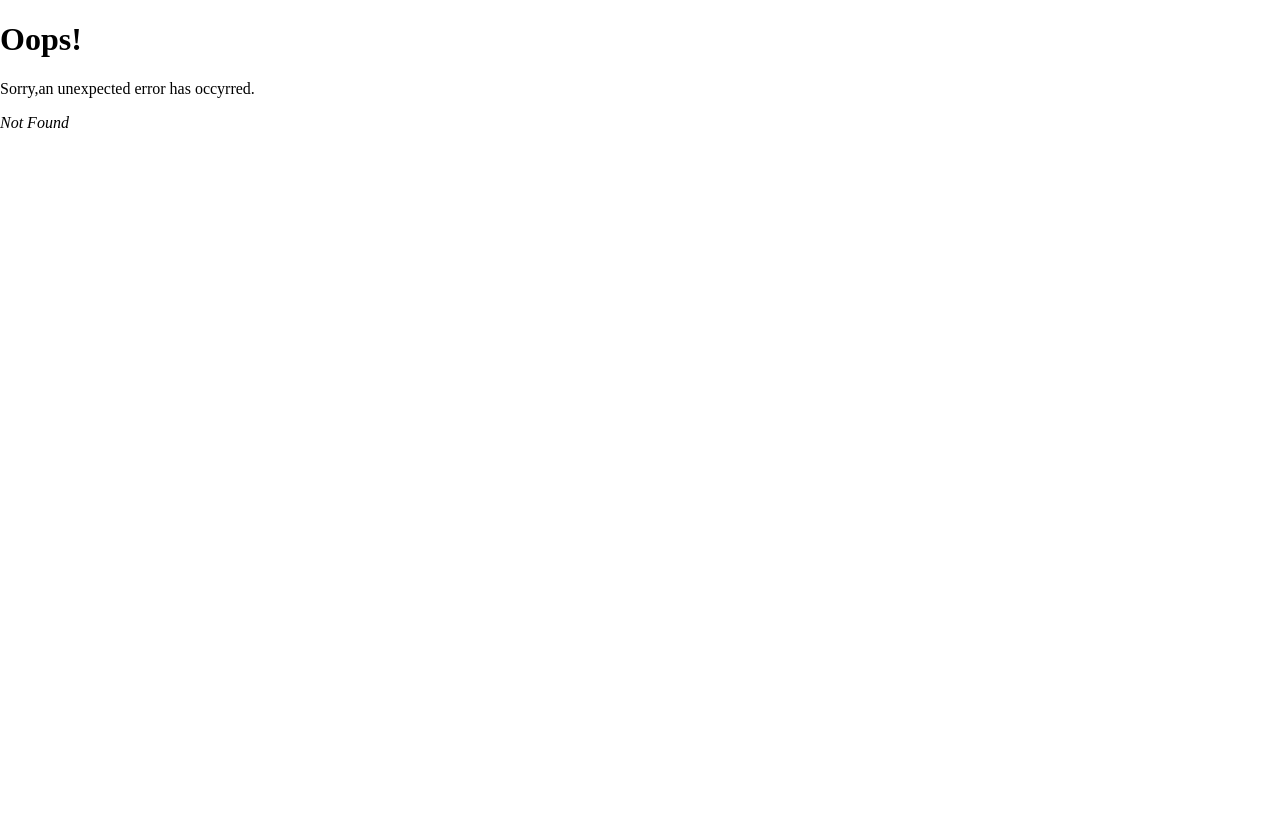
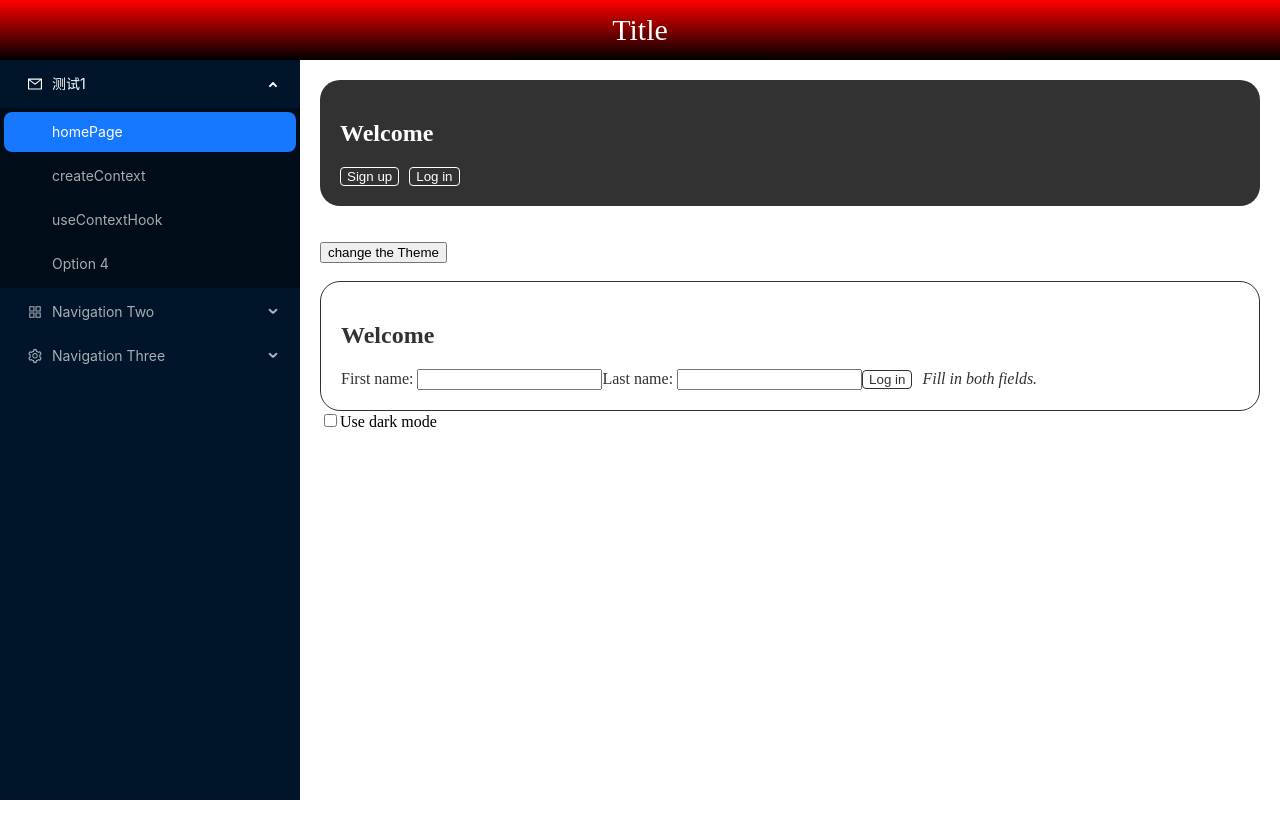
Before and after one commit to wxh233/react-qpi-test, a React (Vite) app: page /useContext in a window 1280 px wide. Before the commit this address had no page. After the commit the page ends 800 px from the top, so only its background shows below. Built offline with nearby package versions, Linux system fonts and the light colour scheme.

Commit message:
[feat] 添加useContextHook测试demo

```diff
--- a/src/App.tsx
+++ b/src/App.tsx
@@ -28,7 +28,7 @@ const items: MenuItem[] = [
   getItem('测试1', 'sub1', <MailOutlined />, [
     getItem(<Link to={`home`}>homePage</Link>, '1'),
     getItem(<Link to={`createContext`}>createContext</Link>, '2'),
-    getItem('Option 3', '3'),
+    getItem(<Link to={`useContext`}>useContextHook</Link>, '3'),
     getItem('Option 4', '4'),
   ]),
 
@@ -81,14 +81,6 @@ function App() {
             mode="inline"
             items={items}
           />
-           {/* <ul>
-            <li>
-              <Link to={`home`}>homePage</Link>
-            </li>
-            <li>
-              <Link to={`createContext`}>createContext</Link>
-            </li>
-           </ul> */}
         </div>
         <div className='page-view'>
            <Outlet/>
--- a/src/global.scss
+++ b/src/global.scss
@@ -42,6 +42,8 @@ html,body{
 
     .page-view{
       padding: 20px;
+      width: calc(100% - 300px);
+      box-sizing: border-box;
     }
 
 
--- a/src/router/index.tsx
+++ b/src/router/index.tsx
@@ -3,6 +3,10 @@ import App from "../App";
 import CreateContextTest from "../views/page1";
 import ErrorPage from "../components/router-error";
 import HomePage from "../views/page2";
+import { lazy } from "react";
+
+
+const UseContextHook = lazy(()=>import("../views/useHook/useContextHook/index"))
 
 const routes=[{
   path:'/',
@@ -21,6 +25,10 @@ const routes=[{
       path:"/createContext",
       element:<CreateContextTest/>
     },
+    {
+      path:"/useContext",
+      element:<UseContextHook/>
+    }
   ]
 },
 
--- a/src/views/page1/index.tsx
+++ b/src/views/page1/index.tsx
@@ -1,10 +1,9 @@
-import { createContext ,useState} from "react";
+import { createContext ,useState,useContext} from "react";
 import "./page1.scss"
-
+import { Button } from "antd";
+const ThemeContext = createContext('light');
 function CreateContextTest(){
-  const ThemeContext = createContext('light');
   const [theme,setTheme] = useState('light')
-
   function handleClick(){
     const th = theme=='light'?'dark':'light';
     setTheme(th)
@@ -13,8 +12,25 @@ function CreateContextTest(){
   <ThemeContext.Provider  value={theme}>
     <button onClick={handleClick}>{theme=='light'?'to dark':'to light'}</button>
     <h1 className={"theme-"+theme}>这是一段creatContext测试页面</h1>
+    <Books />
   </ThemeContext.Provider>
   </>
 }
 
+function Books(){
+  function handleContext(){
+    console.log(useContext(ThemeContext));
+
+  }
+  return <>
+   <Button type="primary" onClick={handleContext}>获取context</Button>
+   <ul>
+    <li>《西游记》</li>
+    <li>《红楼梦》</li>
+    <li>《水浒传》</li>
+    <li>《三国演义》</li>
+   </ul>
+  </>
+}
+
 export default CreateContextTest;
--- /dev/null
+++ b/src/views/useHook/useContextHook/ContextMore.tsx
@@ -0,0 +1,127 @@
+import { useState,useContext, ReactEventHandler, ReactNode } from "react";
+import { ThemeContext,CurrentUserContext } from "./type";
+import "./context.scss";
+
+interface currentType{
+  currentUser:any,
+  setCurrentUser<T>(arg:T):void,
+}
+
+export default function ContextMore() {
+  const [theme, setTheme] = useState('light');
+  return (
+     <MyProvider theme={theme} setTheme={setTheme}>
+       <WelcomePanel />
+        <label>
+          <input
+            type="checkbox"
+            checked={theme === 'dark'}
+            onChange={(e) => {
+              setTheme(e.target.checked ? 'dark' : 'light')
+            }}
+          />
+          Use dark mode
+        </label>
+     </MyProvider>
+  )
+}
+
+
+function MyProvider({theme,setTheme,children}:{theme:string,setTheme:any,children:ReactNode}){
+  const [currentUser, setCurrentUser] = useState(null);
+  return(
+    <>
+     <ThemeContext.Provider value={theme}>
+      <CurrentUserContext.Provider value={{currentUser,setCurrentUser}}>
+        {children}
+      </CurrentUserContext.Provider>
+     </ThemeContext.Provider>
+    </>
+  )
+}
+
+function WelcomePanel() {
+  const {currentUser} = useContext(CurrentUserContext) as currentType;
+  return (
+    <Panel title="Welcome">
+      {currentUser !== null ?
+        <Greeting /> :
+        <LoginForm />
+      }
+    </Panel>
+  );
+}
+
+function Greeting() {
+  const {currentUser,setCurrentUser} = useContext(CurrentUserContext) as currentType;
+  return (
+    <>
+     <p>You logged in as {currentUser.name}.</p>
+     <button onClick={()=>setCurrentUser(null)}>go back</button>
+    </>
+
+  )
+}
+
+function LoginForm() {
+  const {setCurrentUser} = useContext(CurrentUserContext) as currentType;
+  const [firstName, setFirstName] = useState('');
+  const [lastName, setLastName] = useState('');
+  const canLogin = firstName !== '' && lastName !== '';
+  return (
+    <>
+      <label>
+        First name{': '}
+        <input
+          required
+          value={firstName}
+          onChange={e => setFirstName(e.target.value)}
+        />
+      </label>
+      <label>
+        Last name{': '}
+        <input
+        required
+          value={lastName}
+          onChange={e => setLastName(e.target.value)}
+        />
+      </label>
+      <Button
+        disabled={!canLogin}
+        onClick={() => {
+          setCurrentUser({
+            name: firstName + ' ' + lastName
+          });
+        }}
+      >
+        Log in
+      </Button>
+      {!canLogin && <i>Fill in both fields.</i>}
+    </>
+  );
+}
+
+function Panel({ title, children }:{title:string,children:ReactNode}) {
+  const theme = useContext(ThemeContext);
+  const className = 'panel-' + theme;
+  return (
+    <section className={className}>
+      <h1>{title}</h1>
+      {children}
+    </section>
+  )
+}
+
+function Button({ children, disabled, onClick }:{children:ReactNode,disabled:boolean,onClick():void}) {
+  const theme = useContext(ThemeContext);
+  const className = 'button-' + theme;
+  return (
+    <button
+      className={className}
+      disabled={disabled}
+      onClick={onClick}
+    >
+      {children}
+    </button>
+  );
+}
--- /dev/null
+++ b/src/views/useHook/useContextHook/context.scss
@@ -0,0 +1,31 @@
+section{
+  display: block;
+  padding: 20px;
+  border-radius: 20px;
+}
+
+.panel-dark{
+  background-color: #323232;
+  color: #fff;
+
+  .button-dark{
+    background-color: #323232;
+    color: inherit;
+    border: 1px solid #fff;
+    border-radius: 4px;
+    margin-right: 10px;
+  }
+}
+
+.panel-light{
+  background-color: #fff;
+  color: #323232;
+  border: 1px solid #323232;
+  .button-light{
+    background-color: #fff;
+    color: inherit;
+    border: 1px solid #323232;
+    border-radius: 4px;
+    margin-right: 10px;
+  }
+}
--- /dev/null
+++ b/src/views/useHook/useContextHook/index.tsx
@@ -0,0 +1,57 @@
+import { useContext, ReactNode,useState } from "react";
+import "./context.scss";
+import {ThemeContext} from "./type";
+import ContextMore from "./ContextMore";
+
+interface PropsType{
+  title?:string,
+  children:ReactNode
+  onClick?():void,
+}
+// const ThemeContext = createContext('');
+ export default function UseContextHook(){
+  const [theme,setTheme] = useState('dark');
+  return<>
+  <ThemeContext.Provider value={theme}>
+  <Form/>
+  <br />
+  <br />
+  <button onClick={()=>{
+   setTheme(theme==='dark'?'light':"dark")
+   }}>change the Theme</button>
+   </ThemeContext.Provider>
+   <br />
+   <br />
+   <ContextMore/>
+  </>
+
+ }
+
+
+ function Form(){
+   return (
+    <Panel title="Welcome">
+       <Button>Sign up</Button>
+       <Button>Log in</Button>
+    </Panel>
+   )
+ }
+
+ function Panel({title,children}:PropsType){
+   const theme = useContext(ThemeContext);
+   const className="panel-"+theme;
+   return (
+    <section className={className}>
+      <h1>{title}</h1>
+      {children}
+    </section>
+   )
+ }
+
+ function Button({children}:PropsType){
+   const theme  = useContext(ThemeContext);
+   const className = 'button-' +theme;
+   return (
+    <button className={className}>{children}</button>
+   )
+ }
--- /dev/null
+++ b/src/views/useHook/useContextHook/type.ts
@@ -0,0 +1,4 @@
+import { createContext } from "react";
+const ThemeContext = createContext('');
+const CurrentUserContext = createContext({});
+export {ThemeContext,CurrentUserContext};
```
Also changed, not shown: src/views/useHook/useCallback/index.tsx (added, +7 -0 lines). Lines whose indentation alone changed are shown as unchanged.
